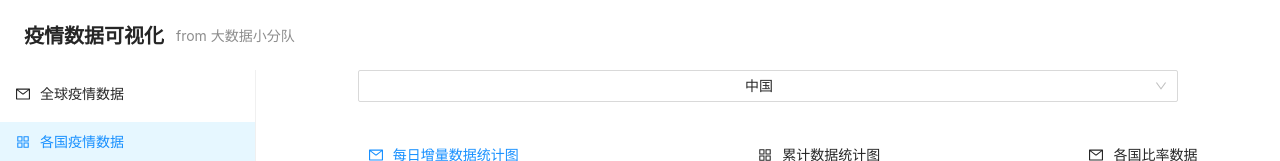
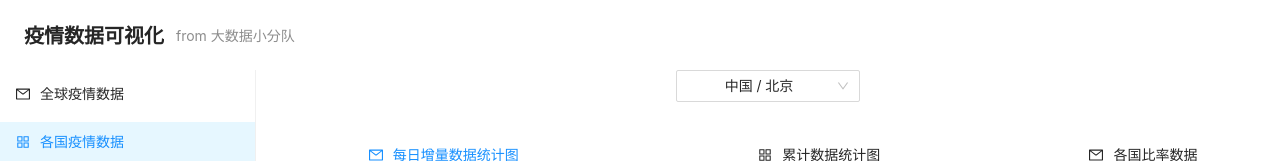
Before and after one commit to weiyan-shi/covid19, a React (Create React App) app: page / in a window 1280 px wide. Both pictures are taken after a click on the item "各国疫情数据". Shown: the top 161 px of the page. Built offline with nearby package versions, Linux system fonts and the light colour scheme.

Commit message:
fix: 选择器添加省市级联选择

```diff
--- a/src/Country.js
+++ b/src/Country.js
@@ -1,4 +1,4 @@
-import { Select, Menu } from "antd";
+import { Menu, Cascader } from "antd";
 import { useState } from "react";
 import { AppstoreOutlined, MailOutlined } from "@ant-design/icons";
 import {
@@ -8,38 +8,45 @@ import {
 } from "./CountryCharts";
 import "./App.css";
 
-const { Option } = Select;
-
 const Country = () => {
   const [current, setCurrent] = useState("1");
-  const [countryCurrent, setCountryCurrent] = useState("China");
+  const [countryCurrent, setCountryCurrent] = useState(['China', 'Beijing']);
 
-  console.log(countryCurrent);
   const component = {
     1: <AddColumnChart />,
     2: <SumColumnChart />,
     3: <ProportionLineChart />,
   };
+
+
   const options = [
     {
-      value: "America",
-      name: "美国",
+      value: 'America',
+      label: '美国',
+      children: [
+        {
+          value: 'California',
+          label: '加利福尼亚',
+        },
+        {
+          value: 'Florida',
+          label: '佛罗里达'
+        }
+      ],
     },
     {
-      value: "Japan",
-      name: "日本",
-    },
-    {
-      value: "India",
-      name: "印度",
-    },
-    {
-      value: "China",
-      name: "中国",
-    },
-    {
-      value: "Korea",
-      name: "韩国",
+      value: 'China',
+      label: '中国',
+      children: [
+        {
+          value: 'Beijing',
+          label: '北京',
+        },
+        {
+          value: 'Shanghai',
+          label: '上海',
+        },
+      ],
     },
   ];
 
@@ -84,30 +91,7 @@ const Country = () => {
 
   const SelectCountry = () => {
     return (
-      <Select
-        showSearch
-        placeholder="请选择您要查询的国家"
-        optionFilterProp="children"
-        filterOption={(input, option) =>
-          option.children.toLowerCase().indexOf(input.toLowerCase()) >= 0
-        }
-        filterSort={(optionA, optionB) =>
-          optionA.children
-            .toLowerCase()
-            .localeCompare(optionB.children.toLowerCase())
-        }
-        className="select-box"
-        defaultValue={countryCurrent}
-        onSelect={(e) => {
-          setCountryCurrent(e);
-        }}
-      >
-        {options.map((option, index) => (
-          <Option key={index} value={option.value}>
-            {option.name}
-          </Option>
-        ))}
-      </Select>
+      <Cascader options={options} onChange={(e) => { setCountryCurrent(e); console.log(e) }} defaultValue={countryCurrent} placeholder="请选择国家/省份" />
     );
   };
 
```
